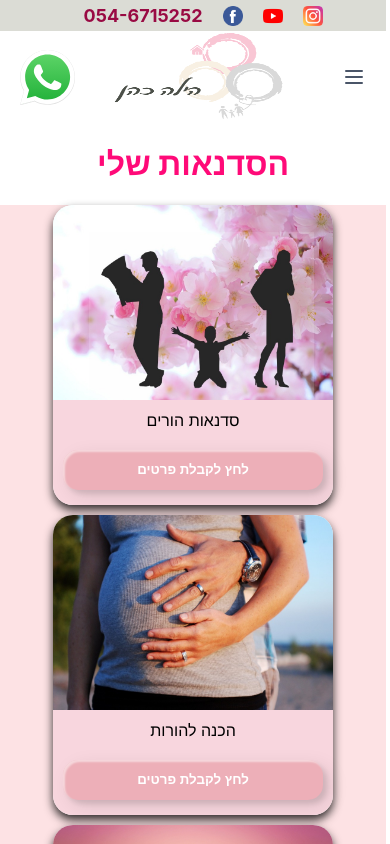
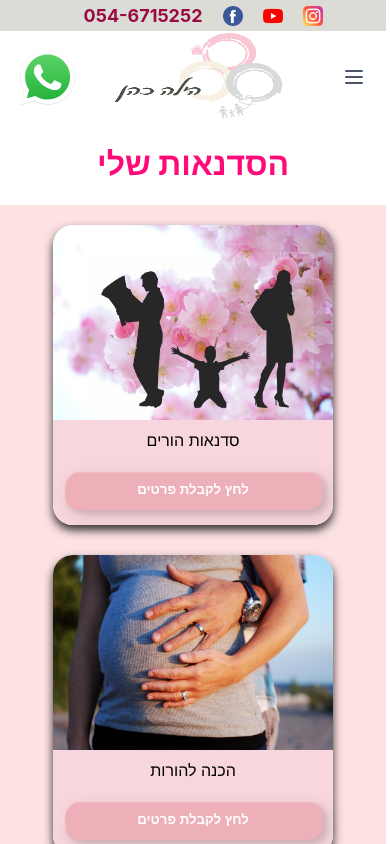
Before and after one commit to itaycs2407/Family-Consult, a React (Create React App) app: page /workshops in a window 390 px wide. Shown: the top 844 px of the page. Built offline with nearby package versions, Linux system fonts and the light colour scheme; the HTML template or start-up script is replaced by a standard one.

Commit message:
workshops me responsive

```diff
--- a/src/pages/workshops.tsx
+++ b/src/pages/workshops.tsx
@@ -27,9 +27,11 @@ const Workshops: React.FC<Props> = () => (
 
 const StyledContainer = styled(FadeInContainer)`
   flex-direction: row;
+  gap: 30px;
 
   @media (max-width: 500px) {
     flex-direction: column;
+    margin-top: 20px;
   }
 `;
 
```
